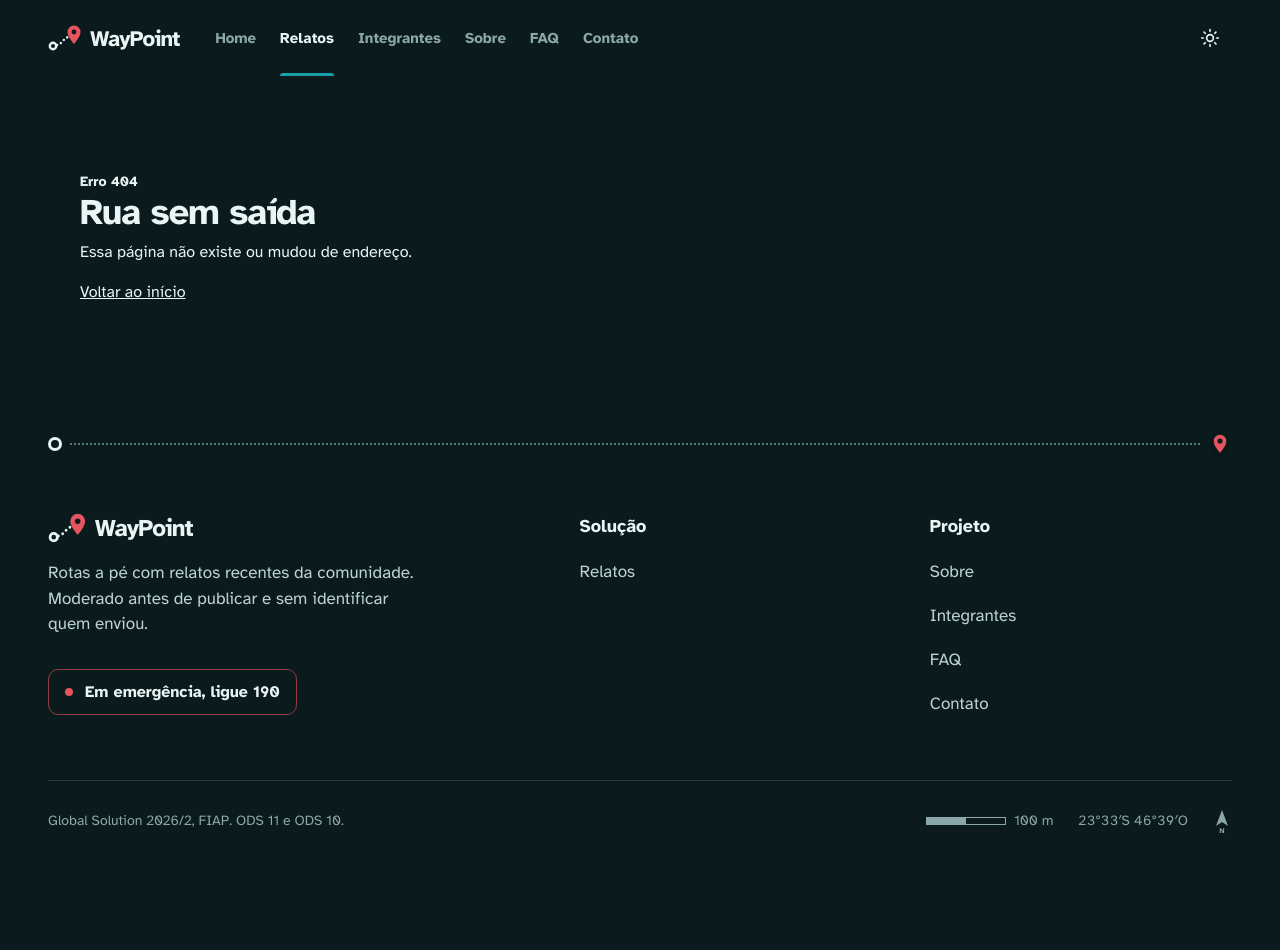
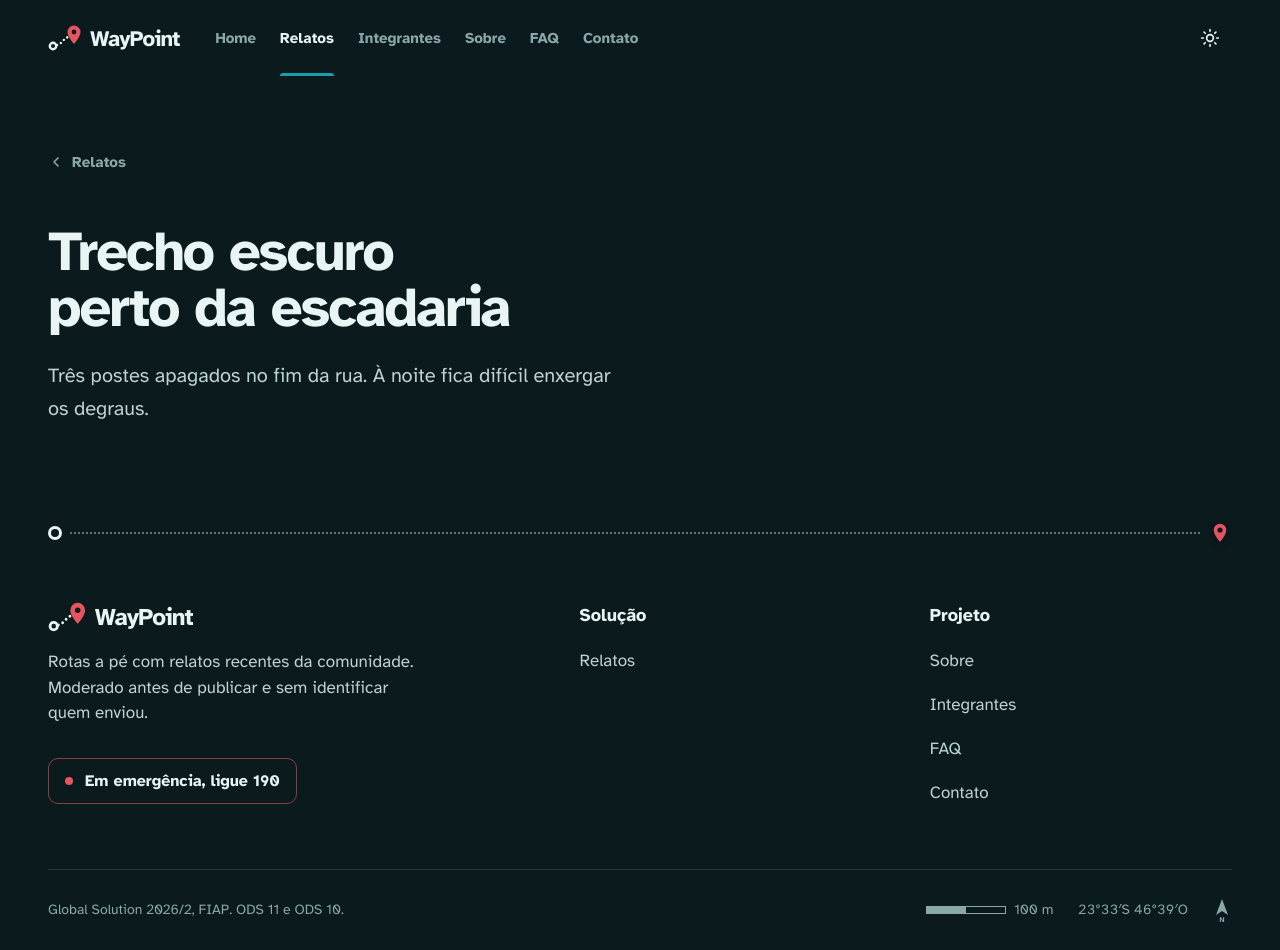
Before and after one commit to pivattidev/waypoint, a React (Vite) app: page /relatos/1 in a window 1280 px wide. Before the commit the page ends 861 px from the top, so only its background shows below. Built offline with nearby package versions, Linux system fonts and the light colour scheme.

Commit message:
feat: cria a rota /relatos/:id com o detalhe do relato

```diff
--- a/src/App.tsx
+++ b/src/App.tsx
@@ -5,6 +5,7 @@ import Faq from './pages/Faq'
 import Home from './pages/Home'
 import Integrantes from './pages/Integrantes'
 import NaoEncontrada from './pages/NaoEncontrada'
+import RelatoDetalhe from './pages/RelatoDetalhe'
 import Relatos from './pages/Relatos'
 import Sobre from './pages/Sobre'
 
@@ -21,6 +22,7 @@ export default function App() {
 
         {/* Solução */}
         <Route path="relatos" element={<Relatos />} />
+        <Route path="relatos/:id" element={<RelatoDetalhe />} />
 
         <Route path="*" element={<NaoEncontrada />} />
       </Route>
--- /dev/null
+++ b/src/pages/RelatoDetalhe.tsx
@@ -0,0 +1,71 @@
+import type { CSSProperties } from 'react'
+import { Link, useParams } from 'react-router-dom'
+import { LinkBotao } from '../components/Button'
+import { Carregando, ListaVazia, MensagemErro } from '../components/EstadoTela'
+import { useRequisicao } from '../hooks/useRequisicao'
+import { buscarRelato } from '../services/relatos'
+
+/** Atalho para escalonar a animação de entrada. */
+const ordem = (i: number) => ({ '--i': i }) as CSSProperties
+
+/** Voltar para a lista: link de verdade (abre em nova aba, funciona sem histórico). */
+function Voltar() {
+  return (
+    <Link to="/relatos" className="entrar group mb-10 inline-flex min-h-11 items-center gap-2 text-[15px] font-bold text-muted hover:text-ink">
+      <svg viewBox="0 0 24 24" className="size-4 transition-transform group-hover:-translate-x-0.5" fill="none" stroke="currentColor" strokeWidth="2.5" strokeLinecap="round" strokeLinejoin="round" aria-hidden>
+        <path d="M15 18l-6-6 6-6" />
+      </svg>
+      Relatos
+    </Link>
+  )
+}
+
+/** Detalhe do relato (rota com parâmetro /relatos/:id). */
+export default function RelatoDetalhe() {
+  const { id } = useParams<{ id: string }>()
+  const idNumero = Number(id)
+  const idValido = Number.isInteger(idNumero) && idNumero > 0
+
+  const { dados: relato, carregando, erro, recarregar } = useRequisicao(
+    () => (idValido ? buscarRelato(idNumero) : Promise.reject(new Error('id inválido'))),
+    [idNumero],
+  )
+
+  if (!idValido || erro?.status === 404) {
+    return (
+      <>
+        <Voltar />
+        <ListaVazia titulo="Este relato não existe ou foi removido.">
+          <p className="mb-4">A moderação pode ter tirado o relato do mapa.</p>
+          <LinkBotao to="/relatos" variante="neutro">
+            Ver todos os relatos
+          </LinkBotao>
+        </ListaVazia>
+      </>
+    )
+  }
+
+  return (
+    <article>
+      <Voltar />
+      {carregando && <Carregando texto="Abrindo relato" formato="bloco" />}
+      {erro && <MensagemErro titulo="Não foi possível abrir o relato" mensagem={erro.message} onTentarNovamente={recarregar} />}
+
+      {relato && !carregando && (
+        <>
+          <div className="grid gap-12 lg:grid-cols-[minmax(0,7fr)_minmax(0,5fr)] lg:gap-20">
+            {/* Leitura: título e descrição */}
+            <div className="min-w-0">
+              <h1 className="entrar max-w-3xl text-[clamp(2.25rem,4.5vw,3.5rem)] font-extrabold leading-[1] tracking-[-0.035em]" style={ordem(1)}>
+                {relato.titulo}
+              </h1>
+              <p className="entrar mt-6 max-w-2xl text-xl leading-relaxed text-ink-2" style={ordem(2)}>
+                {relato.descricao}
+              </p>
+            </div>
+          </div>
+        </>
+      )}
+    </article>
+  )
+}
```
